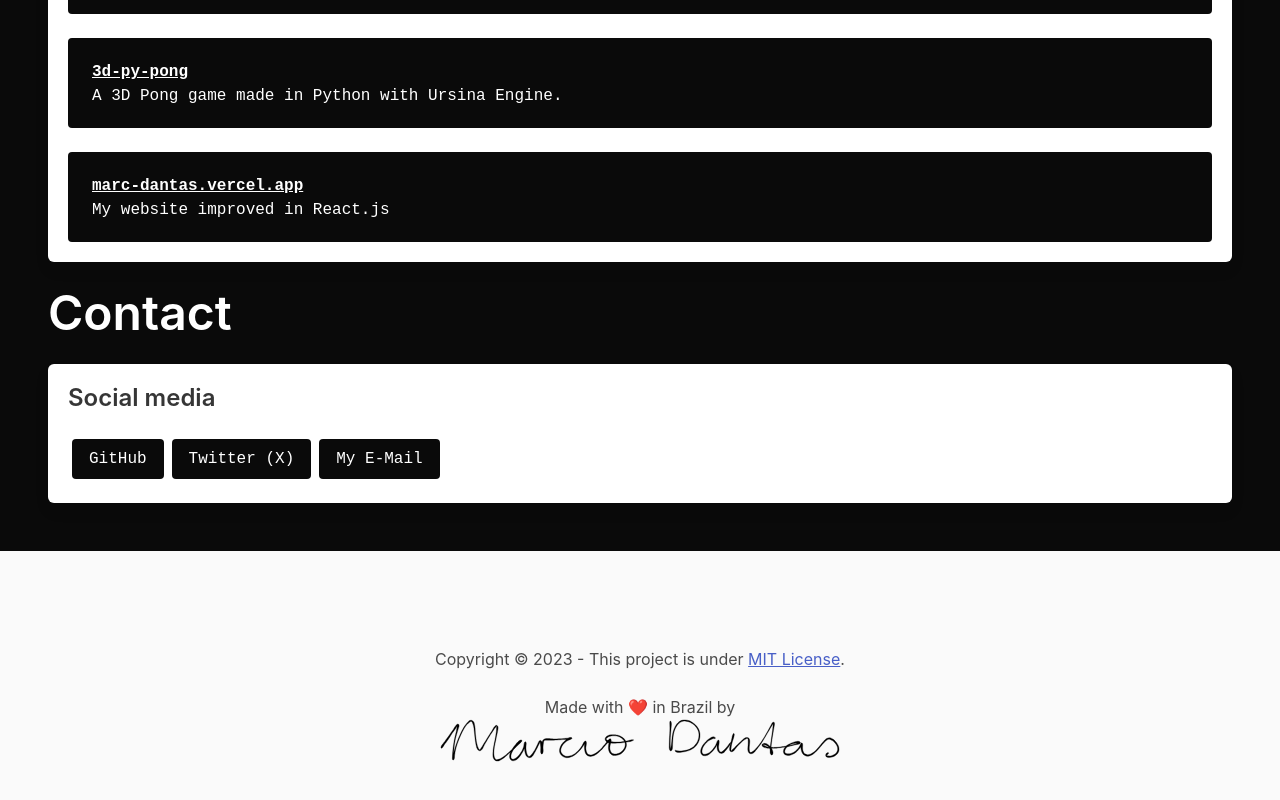
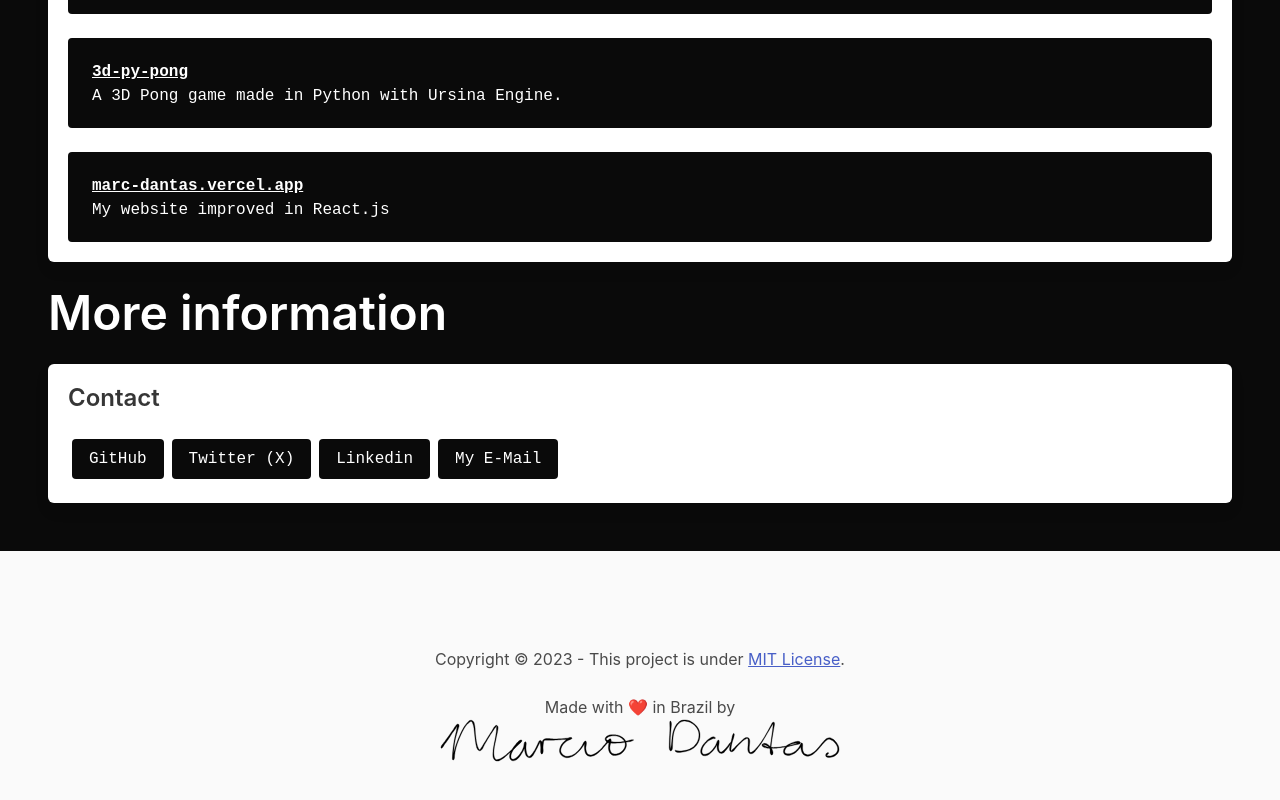
Before and after one commit to marc-dantas/marc-dantas.vercel.app, a React (Vite) app: page / in a window 1280 px wide. Shown: the part 1428-2228 px from the top of the page. Built offline with nearby package versions, Linux system fonts and the light colour scheme.

Commit message:
linkedin

```diff
--- a/src/App.jsx
+++ b/src/App.jsx
@@ -30,10 +30,11 @@ export default function App() {
             <Block link="https://github.com/marc-dantas/3d-py-pong" title="3d-py-pong">A 3D Pong game made in Python with Ursina Engine.</Block>
             <Block link="https://github.com/marc-dantas/marc-dantas.vercel.app" title="marc-dantas.vercel.app">My website improved in React.js</Block>
           </Section>
-          <Title>Contact</Title>
-          <Section title="Social media">
+          <Title>More information</Title>
+          <Section title="Contact">
             <Button link="https://github.com/marc-dantas">GitHub</Button>
             <Button link="https://x.com/marc_dantas">Twitter (X)</Button>
+            <Button link="https://linkedin.com/in/marc-dantas">Linkedin</Button>
             <Button link="mailto:marcio.dantas.pro@outlook.com">My E-Mail</Button>
           </Section>
         </div>
```
Also changed, not shown: 1 other file (tests, documents, lock files or other folders).
